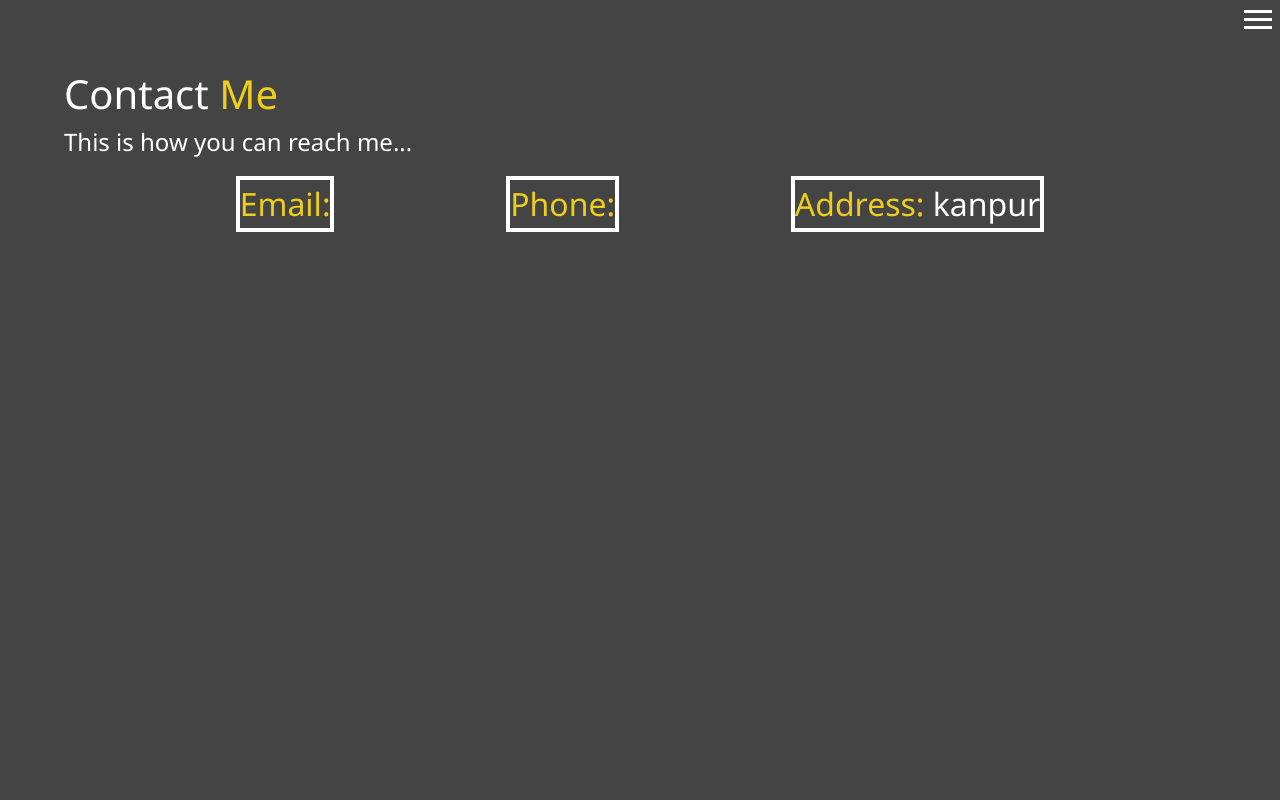
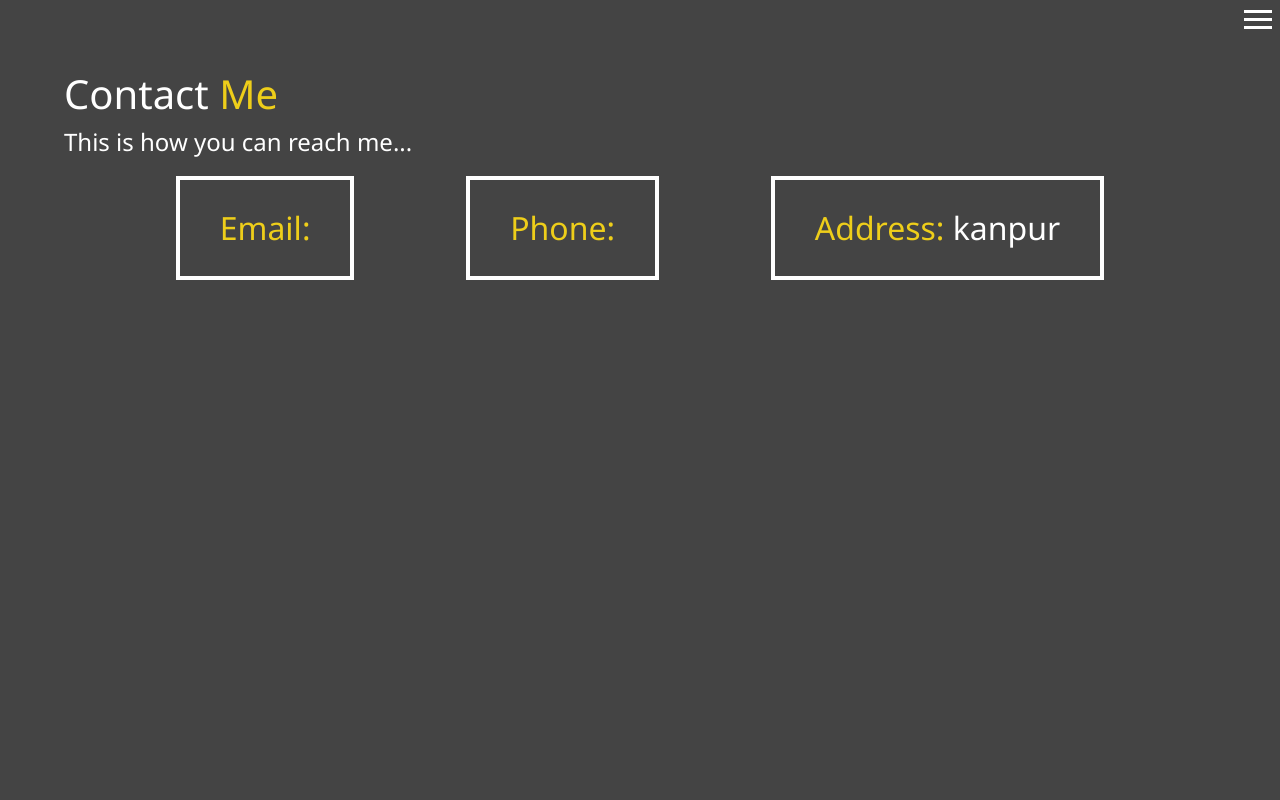
Before and after one commit to Priyanshumishra2601/firstpublishedwebsite, a plain HTML site: page contact.html in a window 1280 px wide. Shown: the top 800 px of the page. Drawn offline with Linux system fonts and the light colour scheme.

Commit message:
Update main.css

```diff
--- a/main.css
+++ b/main.css
@@ -241,7 +241,7 @@ main#home h1 {
     .boxes div {
     font-size: 2rem;
     border: 4px #fff solid;
-    padding: rem rem;
+    padding: 1.5rem 2.5rem;
     margin-bottom: 3rem;
     transition: all 0.5s ease-out;
 }
```
